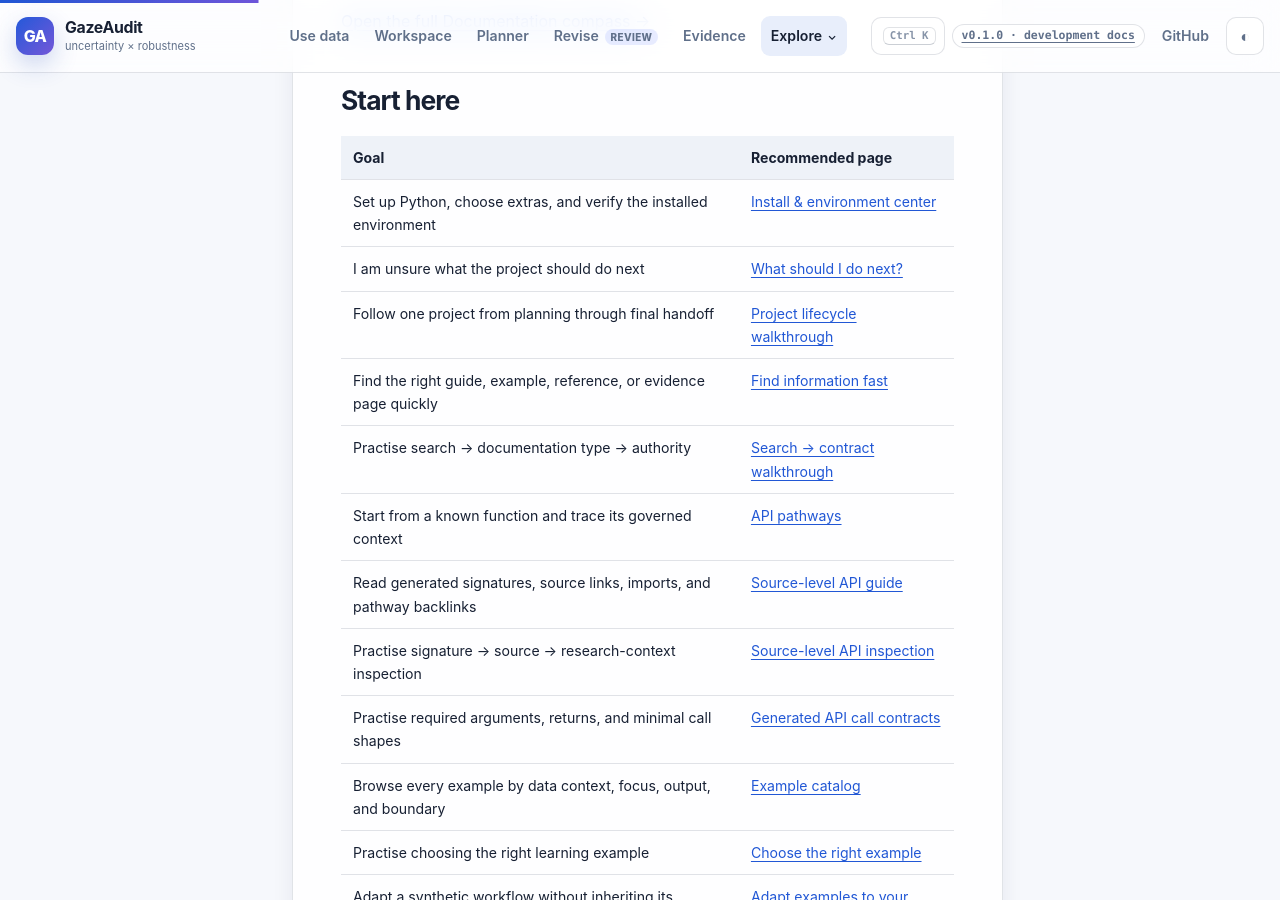
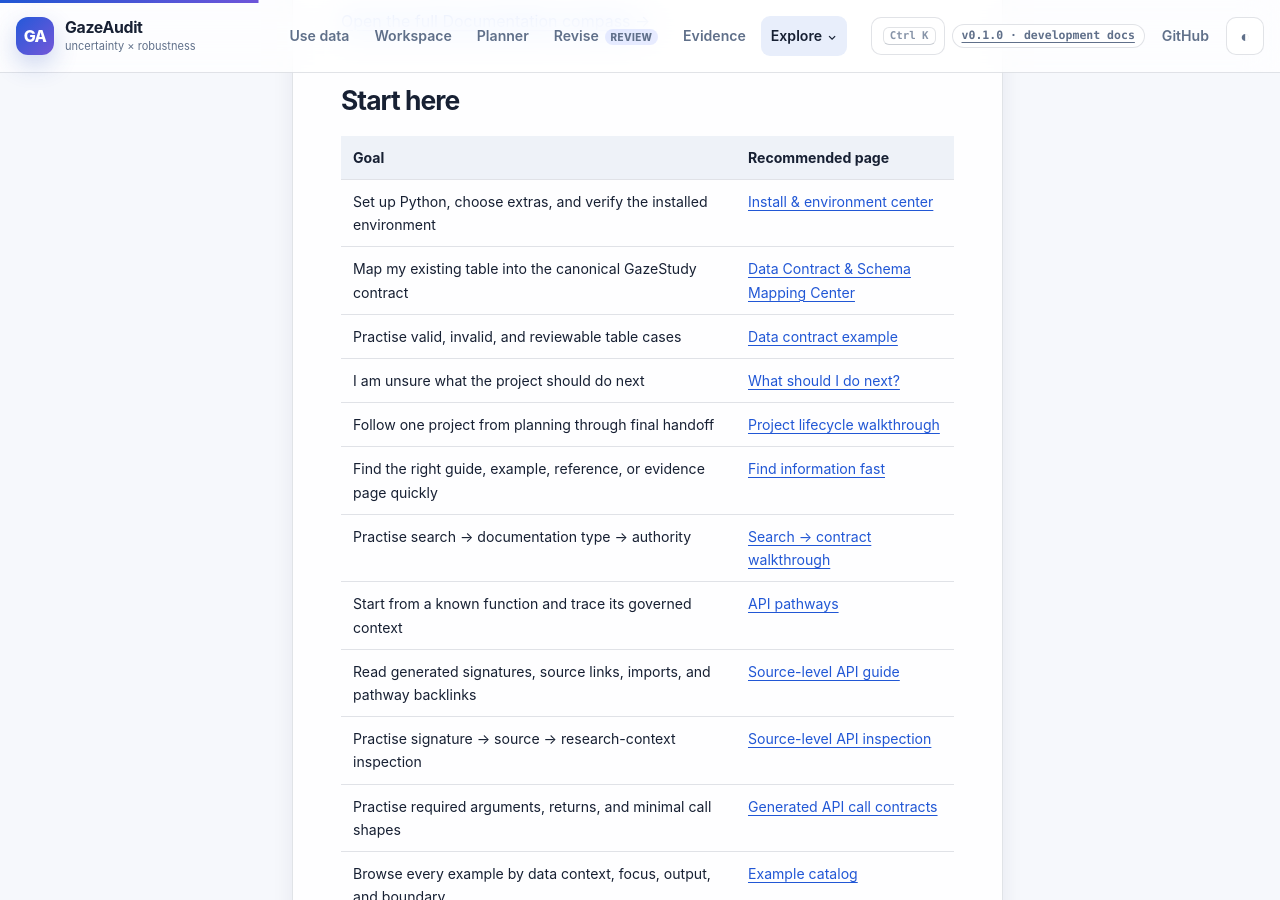
Before and after one commit to stefanosbalaskas/GazeAudit, a Jekyll site: the page built from docs/index.md, in a window 1280 px wide and 900 px high, scrolled down 2289 px. Built offline with Jekyll 4.4.1, drawn with Linux system fonts in a browser that asks for light colours; some of the changed text lies outside the part shown.

Commit message:
docs: add data contract routes to documentation hub

```diff
--- a/docs/index.md
+++ b/docs/index.md
@@ -71,6 +71,8 @@ Use **Ctrl/Cmd + K** anywhere on the site to search methods, workflows, examples
 | Goal | Recommended page |
 |---|---|
 | Set up Python, choose extras, and verify the installed environment | [Install & environment center](install/) |
+| Map my existing table into the canonical GazeStudy contract | [Data Contract & Schema Mapping Center](data-contract/) |
+| Practise valid, invalid, and reviewable table cases | [Data contract example](examples/data-contract-valid-invalid/) |
 | I am unsure what the project should do next | [What should I do next?](guides/what-next/) |
 | Follow one project from planning through final handoff | [Project lifecycle walkthrough](examples/project-lifecycle-walkthrough/) |
 | Find the right guide, example, reference, or evidence page quickly | [Find information fast](guides/find-information-fast/) |
@@ -96,7 +98,8 @@ Use **Ctrl/Cmd + K** anywhere on the site to search methods, workflows, examples
 | Run a software-only installation smoke check | [Install → verify → first import](examples/install-smoke-check/) |
 | Build and export a transparent audit route from study conditions | [Audit planner](planner/) |
 | Map a research question to methods, public functions, examples, plots, and evidence | [Method explorer](methods/) |
-| Map a vendor table and inspect structural QC | [Data onboarding and structural preflight](guides/data-onboarding/) |
+| Map a vendor table into GazeStudy | [Map your table](guides/map-your-table/) |
+| Inspect structural QC after mapping | [Data onboarding and structural preflight](guides/data-onboarding/) |
 | Declare participant/trial readiness policies and preview cohort impact | [Analysis-readiness governance](guides/analysis-readiness/) |
 | Browse reproducible code-generated figures | [Plot gallery](plots/) |
 | Run one complete robustness audit | [End-to-end robustness example](examples/end-to-end-robustness/) |
@@ -176,6 +179,7 @@ The examples use synthetic data unless a page explicitly points to a frozen real
 
 - [Project lifecycle walkthrough](examples/project-lifecycle-walkthrough/) — five-stage synthetic project from declared route through audit, interpretation, peer-review amendment, separate endpoint record, and final handoff.
 - [Failed-audit recovery walkthrough](examples/failed-audit-recovery/) — synthetic declared/valid/successful denominator accounting, technical failure preservation, causal repair, same-branch rerun, and reconciliation.
+- [Valid, invalid, and reviewable tables](examples/data-contract-valid-invalid/) — learn which schema conditions fail construction and which remain visible as structural-review evidence.
 - [First real audit](examples/first-real-audit/) — CSV-oriented project template with structural-QC provenance, complete specification execution, and saved robustness tables.
 - `python examples/study_preflight.py` — inspect a deliberately flagged canonical study before downstream analysis.
 - [End-to-end robustness audit](examples/end-to-end-robustness/) — canonical study → declared specification space → complete execution → stability and sensitivity diagnostics.
```
